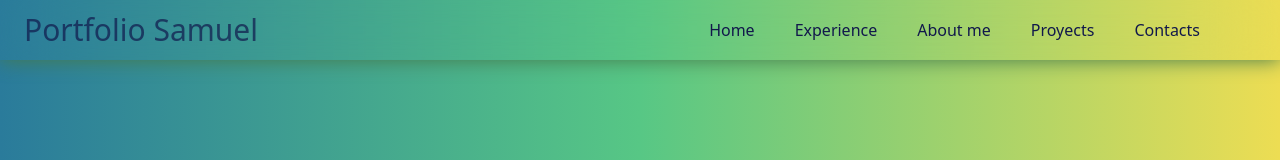
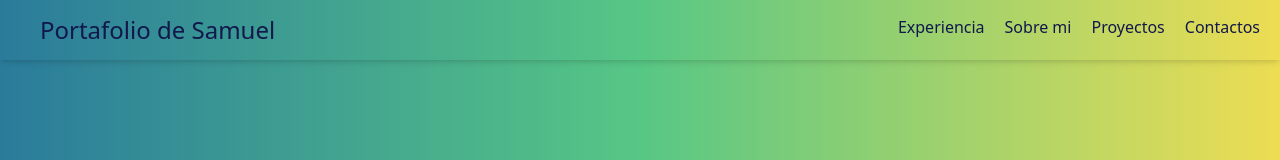
Before and after one commit to SamRandals/samPortfolio, a React (Vite) app: page / in a window 1280 px wide. Shown: the top 160 px of the page. Built offline with nearby package versions, Linux system fonts and the light colour scheme.

Commit message:
Se agrego direccion a un nuevo proyecto

```diff
--- a/src/components/Header.jsx
+++ b/src/components/Header.jsx
@@ -1,4 +1,4 @@
-
+import { useState } from "react";
 
 export default function Header(){
  const handleScroll = (id) => {
@@ -7,28 +7,55 @@ export default function Header(){
       element.scrollIntoView({ behavior: "smooth" });
     }
   };
-    return(<>
-      <header className='flex items-center justify-between w-full  shadow-color h-15 fixed top-0 z-50 backdrop-blur-2xl'>
-      <p className=' logo text-3xl p-2 ml-4 main-text animate-pulse '>Portfolio Samuel</p>
 
-      <ul className='flex mr-20 gap-10 main-text h-full'>
-        <li className='h-full'>
-          <button className='h-full hover:border-b hover:text-xl transition-all duration-300 ease-in ' onClick={()=>handleScroll("presentation")}>Home</button>
-        </li>
-        <li>
-          <button className='h-full hover:border-b hover:text-xl transition-all duration-300 ease-in  ' onClick={()=>handleScroll("experience")}>Experience</button>
-        </li>
-        <li>
-          <button className='h-full hover:border-b hover:text-xl transition-all duration-300 ease-in  ' onClick={()=>handleScroll("aboutMe")}>About me</button>
-        </li>
-        <li>
-          <button className='h-full hover:border-b hover:text-xl transition-all duration-300 ease-in  ' onClick={()=>handleScroll("proyects")}>Proyects</button>
-        </li>
-        <li>
-          <button className='h-full hover:border-b hover:text-xl transition-all duration-300 ease-in  ' onClick={()=>handleScroll("info")}>Contacts</button>
-        </li>
-      </ul>
+  const [open, isOpen]= useState("hidden");
 
-    </header>
-    </>)
+  function OpenOptions(){
+    if(open==="hidden")isOpen("flex")
+      else isOpen("hidden");
+  }
+    return(
+      <>
+        <header className="flex w-full h-15 top-0 fixed justify-between items-center main-text shadow-md px-5 z-10">
+          <h2 className="text-main text-2xl ml-5">Portafolio de Samuel</h2>
+
+          <button onClick={OpenOptions} className="p-2 text-4xl md:hidden">=</button>
+          {/* nav buttons */}
+
+          {/* Pc nav bar */}
+          <nav className=" hidden md:flex items-center gap-5">
+            <button className="pb-1 border-b-2 border-b-transparent hover:border-b-current transition-colors duration-300" onClick={()=>handleScroll("experience")}>
+              Experiencia
+            </button>
+             <button className="pb-1 border-b-2 border-b-transparent hover:border-b-current transition-colors duration-300" onClick={()=>handleScroll("aboutMe")}>
+              Sobre mi
+            </button>
+             <button className="pb-1 border-b-2 border-b-transparent hover:border-b-current transition-colors duration-300" onClick={()=>handleScroll("proyects")}>
+              Proyectos
+            </button>
+             <button className="pb-1 border-b-2 border-b-transparent hover:border-b-current transition-colors duration-300" onClick={()=>handleScroll("info")}>
+              Contactos
+            </button>
+          </nav>
+
+          {/* android uses */}
+
+
+        </header>
+         <nav className={` ${open} sm:hidden main-text flex-col fixed top-15 left-0 w-full h-full overflow-hidden z-[5] py-5 bg-color items-center gap-5`}>
+            <button className=" border-1 px-10 py-2 rounded-xl transition-all hover:scale-125  ease  hover:border-2  duration-300" onClick={()=>handleScroll("experience")}>
+              Contactos
+            </button>
+              <button className=" border-1 px-10 py-2 rounded-xl transition-all hover:scale-125  ease  hover:border-2  duration-300" onClick={()=>handleScroll("aboutMe")}>
+              Sobre mi
+            </button>
+             <button className=" border-1 px-10 py-2 rounded-xl transition-all hover:scale-125  ease  hover:border-2  duration-300" onClick={()=>handleScroll("proyects")}>
+              Proyectos
+            </button>
+             <button className=" border-1 px-10 py-2 rounded-xl transition-all hover:scale-125  ease  hover:border-2  duration-300" onClick={()=>handleScroll("info")}>
+              Contactos
+            </button>
+          </nav>
+      </>
+    )
 }
--- a/src/components/Proyects.jsx
+++ b/src/components/Proyects.jsx
@@ -14,12 +14,12 @@ export default function Proyects() {
 
   return (
     <>
-      <h2 className="text-center text-2xl xl:text-5xl" id="proyects">Proyectos</h2>
+      <h2 className="text-center text-2xl xl:text-5xl my-3" id="proyects">Proyectos</h2>
       <h3 className="text-center text-xl xl:text-3xl sec-color">
         Inspirados en otras apps
       </h3>
-      <h4 className="text-center text-md xl:text-sm sec-color animate-pulse overflow-hidden">
-        ¡También hay proyectos originales!
+      <h4 className="text-center my-3 text-md xl:text-sm sec-color animate-pulse overflow-hidden">
+        Proyectos FrontEnd
       </h4>
 
       <section  className="h-auto xl:h-dvh">
--- a/src/data/data.json
+++ b/src/data/data.json
@@ -10,11 +10,12 @@
   },
   {
     "id": 2,
-    "title": "Gestor de Tareas",
-    "desc": "Aplicación para crear y gestionar tareas locales.",
-    "subDesc":"Aun sin contenido",
-    "image": "https://cdn-icons-png.flaticon.com/512/9582/9582626.png",
-    "technologi": ["React", "LocalStorage", "Hooks"]
+    "title": "Clinica de gatos",
+    "desc": "Aplicacion web para administrar gatos de forma profesional via veterinarios",
+    "subDesc":"Este proyecto trata sobre una clinica de gatos, permitiendo el registro del estado de su animal, raza y edad con el fin de llevar un seguimiento controlado y seguro mientras curamos y hacemos sentir mejor a tu gatito! Desarrollado con Hmtl, Css, Javascript y React",
+    "image": "/proyects/clinicaLogoCats.jpg",
+    "link":"https://samrandals.github.io/ClinicaDeGatos/",
+    "technologi": ["React","TailwindCSS", "LocalStorage", "Hooks"]
 
   },
   {
@@ -32,7 +33,7 @@
     "desc": "Pagina de chats para compartir con amigos.",
     "subDesc":"Este es un diseño de pagina web para chats, solo es lo visual, no tiene funcionalidades, esto con el fin de usar mis conocimientos en fronteEnd en un proyecto de diseño",
     "link":"https://samrandals.github.io/whatsappClon.github.io/",
-    "image": "https://cdn-icons-png.flaticon.com/512/9582/9582626.png",
+    "image": "/proyects/chatlogo.jpg",
     "technologi": ["Html", "Css", "Javascript" ]
   }
 ]
```
Also changed, not shown: public/proyects/chatlogo.jpg (added), public/proyects/clinicaLogoCats.jpg (added).
